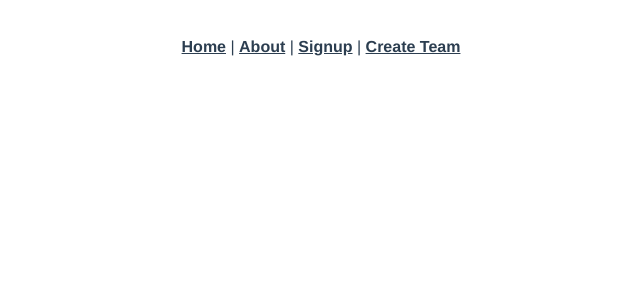
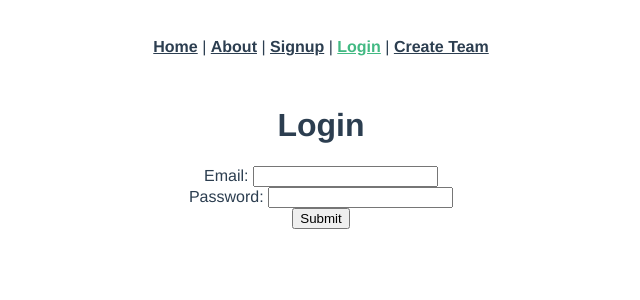
Before and after one commit to mark-kohrman/fanalyze_vue_app, a Vue app: page /login in a window 1280 px wide. Shown: the top 300 px of the page, without its empty margins (319-959 px from the left). Built offline with nearby package versions, Linux system fonts and the light colour scheme.

Commit message:
adding Login page

```diff
--- a/src/App.vue
+++ b/src/App.vue
@@ -4,7 +4,9 @@
       <router-link to="/">Home</router-link> |
       <router-link to="/about">About</router-link> |
       <router-link to="/signup">Signup</router-link>  |
+      <router-link to="/login">Login</router-link> |
       <router-link to="/user_teams/new">Create Team</router-link>
+
 
     </div>
     <router-view/>
--- a/src/router/index.js
+++ b/src/router/index.js
@@ -3,6 +3,8 @@
 import Home from '../views/Home.vue'
 import Signup from '../views/Signup.vue'
 import UserTeamsNew from '../views/UserTeamsNew.vue'
+import Login from '../views/Login.vue'
+
 
 
 Vue.use(VueRouter)
@@ -24,6 +26,11 @@
     component: UserTeamsNew
   },
   {
+    path: '/login',
+    name: 'Login',
+    component: Login
+  },
+  {
     path: '/about',
     name: 'About',
     // route level code-splitting
--- /dev/null
+++ b/src/views/Login.vue
@@ -0,0 +1,59 @@
+<template>
+  <div class="login">
+  <form v-on:submit.prevent="submit()">
+    <h1>Login</h1>
+    <ul>
+      <li class="text-danger" v-for="error in errors">{{  error  }}</li>
+    </ul>
+    <div class="form-group">
+      <label>Email: </label>
+      <input type="email" class="form-control" v-model="email">
+    </div>
+    <div>
+      <label>Password: </label>
+      <input type="password" class="form-control" v-model="password">
+    </div>
+
+    <input type="submit" class="btn btn-primary" value="Submit">
+    </form>
+    </div>
+</template>
+
+<style>
+</style>
+
+<script>
+import axios from "axios";
+
+export default {
+  data: function () {
+    return {
+      email: "",
+      password: "",
+      errors: [],
+    };
+  },
+  created: function () {},
+  methods: {
+    submit: function () {
+      var params = {
+        email: this.email,
+        password: this.password,
+      };
+      axios
+        .post("/api/sessions", params)
+        .then((response) => {
+          console.log(response.data);
+          axios.defaults.headers.common["Authorization"] = "Bearer " + response.data.jwt;
+          localStorage.setItem("jwt", response.data.jwt);
+          this.$router.push("/");
+        })
+        .catch((error) => {
+          this.errors = ["Invalid email or password."];
+          this.email = "";
+          this.password = "";
+        });
+    },
+  },
+};
+</script>
--- a/src/views/UserTeamsNew.vue
+++ b/src/views/UserTeamsNew.vue
@@ -3,6 +3,7 @@
     <h1>Enter your team name</h1>
     <p>Fantasy Team Name: <input v-model="newUserTeam" type="text"></p>
     <button v-on:click="addUserTeam()">Add Team</button>
+
 
   </div>
 </template>
```
